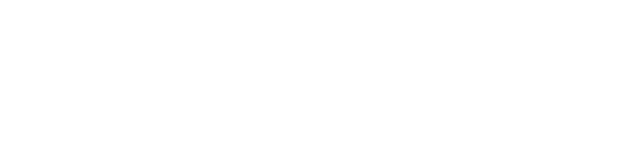
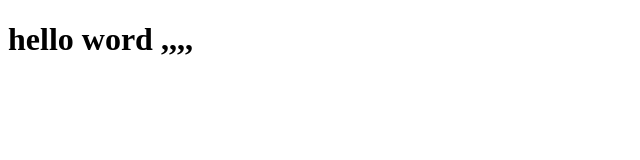
Before and after one commit to firasdon/my-first-reppo, a plain HTML site: page index.html in a window 1280 px wide. Shown: the whole page, without its empty margins (0-640 px from the left). Drawn offline with Linux system fonts and the light colour scheme.

Commit message:
my secand commit

```diff
--- a/index.html
+++ b/index.html
@@ -3,12 +3,12 @@
 <head>
 	<link rel="stylesheet" type="text/css" href="style.css">
 	<meta charset="utf-8">
-	<title>Shopping Live</title>
+	<title>trararay</title>
 </head>
 
 
     <body>
-
+ <h1> hello word ,,,,</h1>
 
     </body>
     </html>
```
